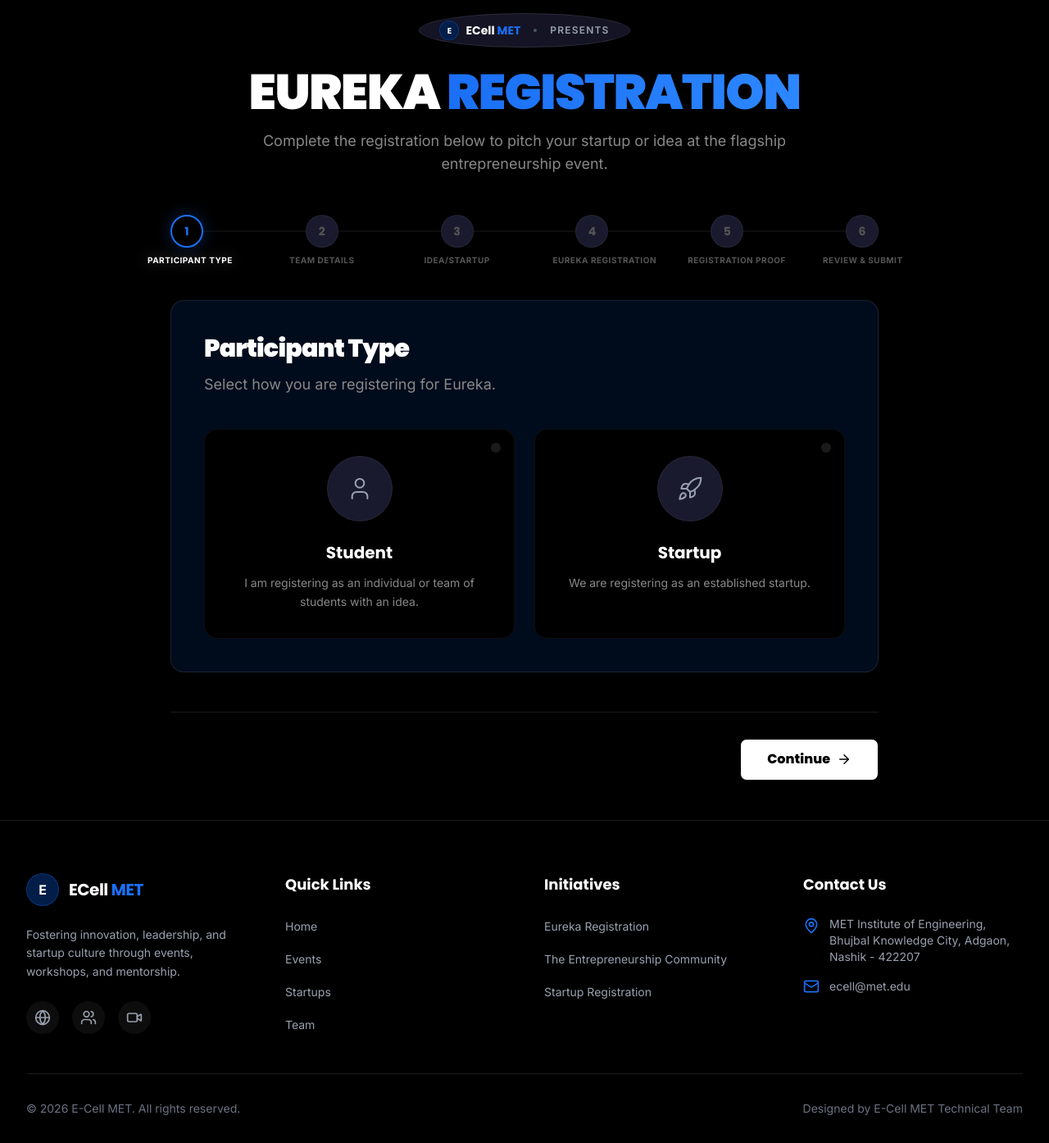
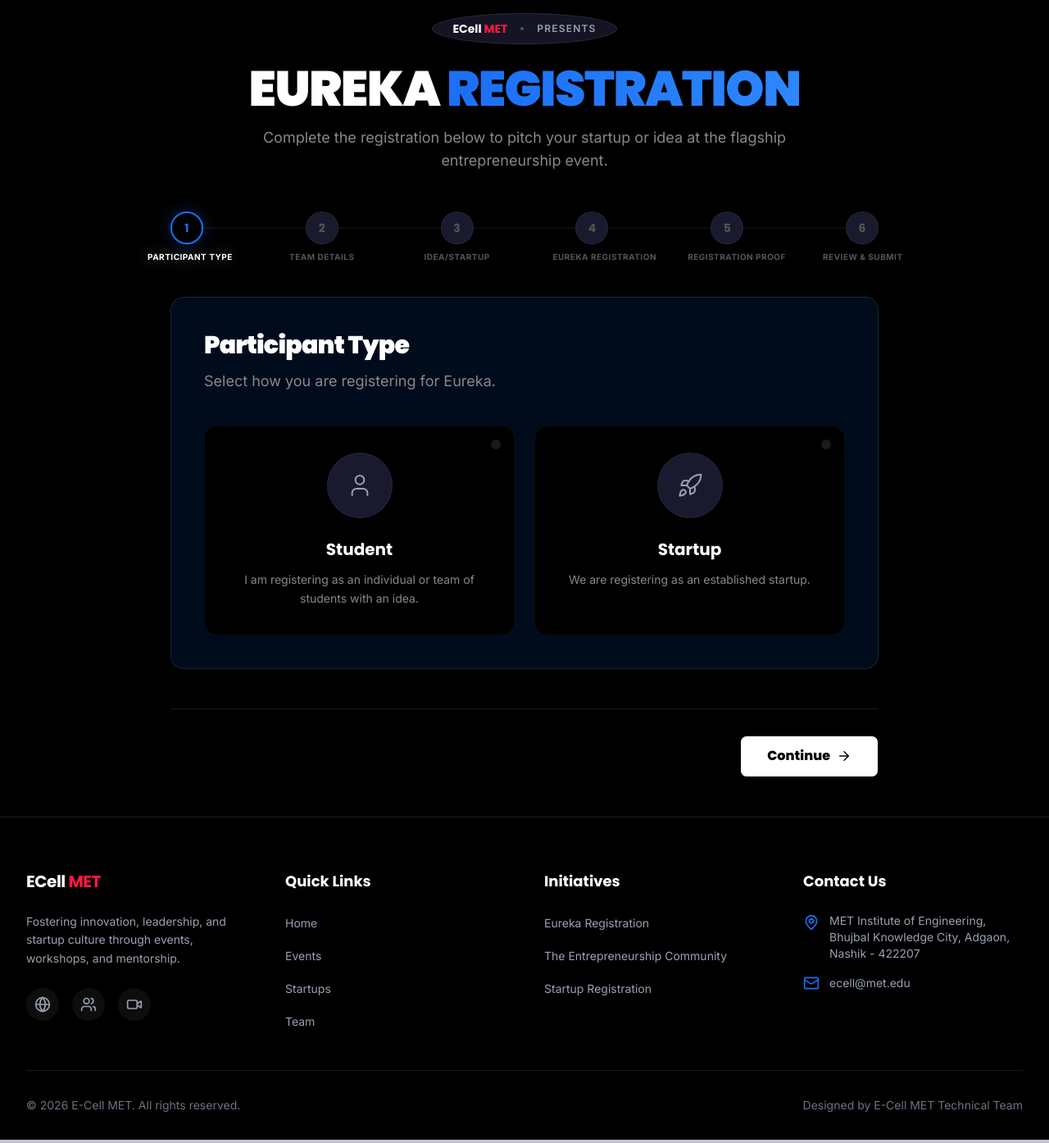
Before and after one commit to Relvixx/Eurekha_Registration_Form, a Next.js app: page /eureka in a window 1280 px wide. Shown: the whole page at 82% size. Built offline with nearby package versions, Linux system fonts and the light colour scheme.

Commit message:
feat: implement eureka-wizard registration components and layout structure

```diff
--- a/src/components/eureka-wizard/WizardShell.tsx
+++ b/src/components/eureka-wizard/WizardShell.tsx
@@ -263,10 +263,7 @@ export default function WizardShell() {
         {/* Compact Branding Header */}
         <div className="inline-flex items-center justify-center gap-4 mb-6 py-2 px-6 rounded-full bg-[#1A1A2E]/80 border border-white/10 backdrop-blur-sm shadow-lg">
           <div className="flex items-center gap-2">
-            <div className="w-6 h-6 bg-[#021D48] rounded-full flex items-center justify-center border border-[#1A6FF5]/30 text-white font-bold text-[10px]">
-              E
-            </div>
-            <span className="text-sm font-bold text-white font-poppins">ECell <span className="text-[#1A6FF5]">MET</span></span>
+            <span className="text-sm font-bold text-white font-poppins">ECell <span className="text-[#FF1744]">MET</span></span>
           </div>
           <div className="w-1 h-1 rounded-full bg-gray-600"></div>
           <span className="text-xs font-semibold text-gray-400 uppercase tracking-widest font-inter">Presents</span>
--- a/src/components/layout/SiteFooter.tsx
+++ b/src/components/layout/SiteFooter.tsx
@@ -10,11 +10,8 @@ export default function SiteFooter() {
         {/* Brand Column */}
         <div className="col-span-1 md:col-span-1">
           <Link href="/" className="flex items-center gap-3 mb-6 focus-ring rounded-lg w-fit group">
-            <div className="w-10 h-10 bg-[#021D48] rounded-full flex items-center justify-center border border-[#1A6FF5]/30 text-white font-bold group-hover:bg-[#1A6FF5] transition-colors">
-              E
-            </div>
             <div className="text-xl font-bold tracking-tight text-white font-poppins">
-              ECell <span className="text-[#1A6FF5]">MET</span>
+              ECell <span className="text-[#FF1744]">MET</span>
             </div>
           </Link>
           <p className="text-sm text-gray-400 mb-6 leading-relaxed">
--- a/src/components/layout/SiteHeader.tsx
+++ b/src/components/layout/SiteHeader.tsx
@@ -13,9 +13,6 @@ export default function SiteHeader() {
       <nav className="hidden md:flex justify-center w-full fixed top-6 z-50 px-4 pointer-events-none">
         <div className="glass-panel rounded-full px-6 py-3 flex items-center justify-between w-full max-w-4xl pointer-events-auto">
           <Link href="/" className="flex items-center gap-3 group focus-ring rounded-lg px-2 py-1">
-            <div className="w-10 h-10 bg-[#1E1E1E] rounded-full flex items-center justify-center border border-white/10 text-white font-bold">
-              E
-            </div>
             <div className="text-xl font-bold tracking-tight text-white">
               ECell <span className="text-[#FF1744]">MET</span>
             </div>
@@ -41,9 +38,6 @@ export default function SiteHeader() {
       <nav className="md:hidden fixed top-0 left-0 right-0 z-50 bg-[#121212]/90 backdrop-blur-md border-b border-white/10">
         <div className="flex items-center justify-between px-4 py-4 w-full">
           <Link href="/" className="flex items-center gap-3 focus-ring rounded-lg">
-            <div className="w-10 h-10 bg-[#1E1E1E] rounded-full flex items-center justify-center border border-white/10 text-white font-bold">
-              E
-            </div>
             <div className="text-xl font-bold tracking-tight text-white">
               ECell <span className="text-[#FF1744]">MET</span>
             </div>
```
